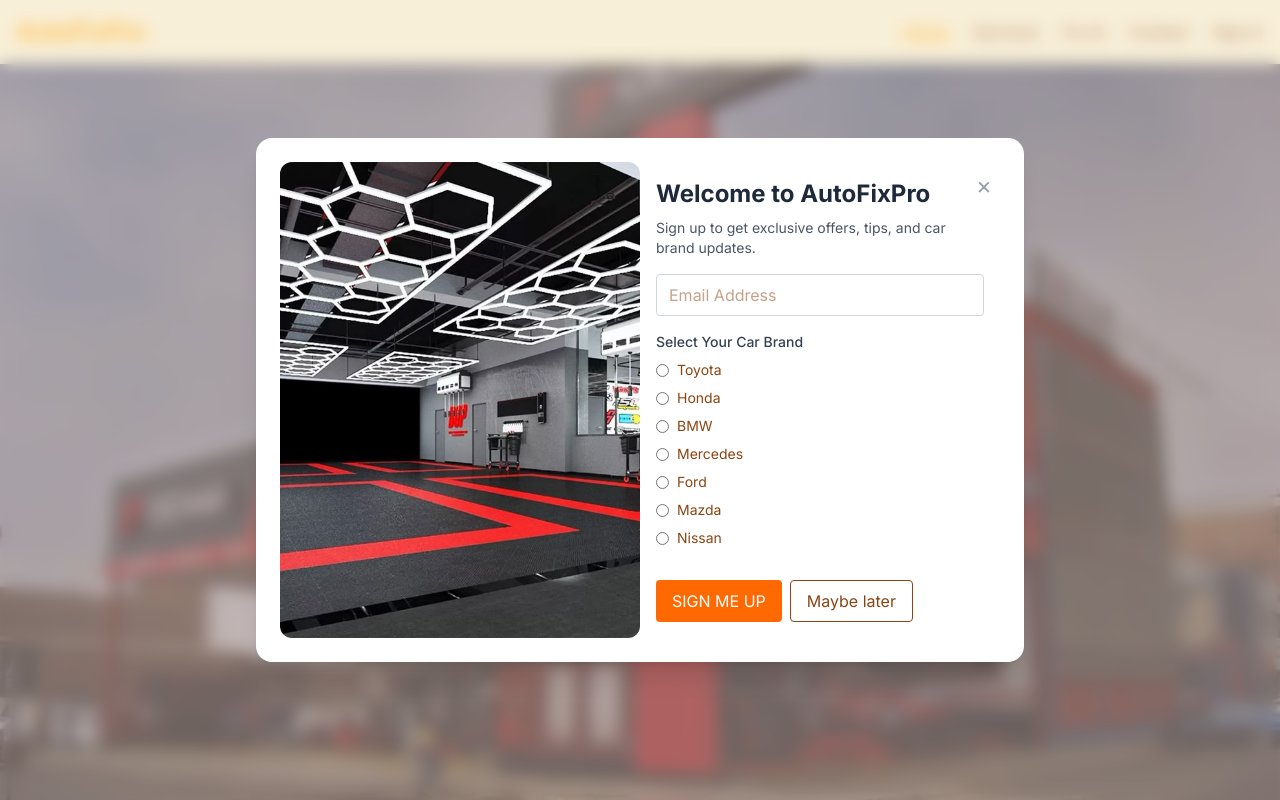
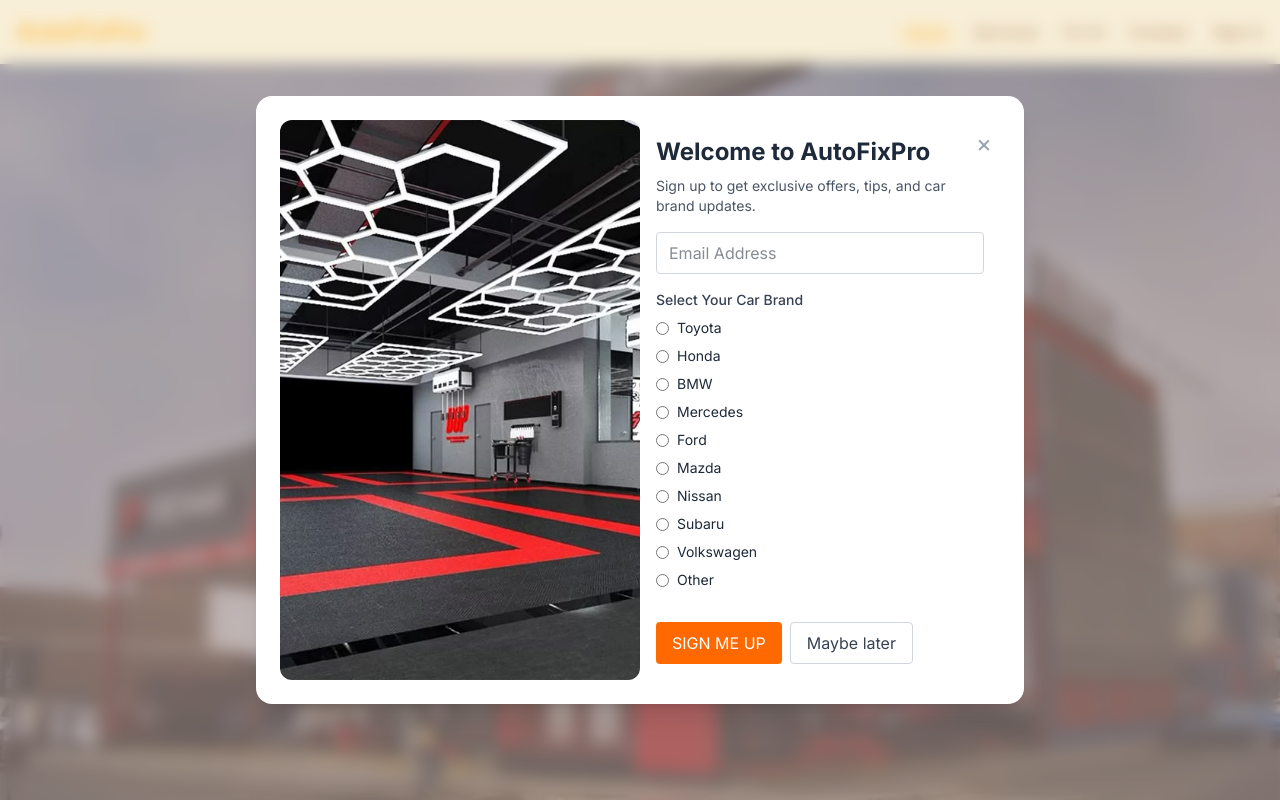
Before and after one commit to CGAJAY/AutoMate, a Next.js app in the folder frontend/: page / in a window 1280 px wide. Shown: the top 800 px of the page. Built offline with nearby package versions, Linux system fonts and the light colour scheme.

Commit message:
Updated splash image on smaller screens

```diff
--- a/frontend/app/components/SplashModal.tsx
+++ b/frontend/app/components/SplashModal.tsx
@@ -11,6 +11,9 @@
   "Ford",
   "Mazda",
   "Nissan",
+  "Subaru",
+  "Volkswagen",
+  "Other",
 ];
 
 const SplashModal = () => {
@@ -28,13 +31,13 @@
     <AnimatePresence>
       {isOpen && (
         <motion.div
-          className="fixed inset-0 bg-white/30 backdrop-blur-sm flex justify-center items-center z-50"
+          className="fixed inset-0 bg-white/30 dark:bg-black/30 backdrop-blur-sm flex justify-center items-center z-50"
           initial={{ opacity: 0 }}
           animate={{ opacity: 1 }}
           exit={{ opacity: 0 }}
         >
           <motion.div
-            className="bg-white rounded-2xl shadow-xl p-6 w-[90%] max-w-3xl md:flex overflow-hidden relative"
+            className="bg-white dark:bg-gray-900 rounded-2xl shadow-xl p-6 w-[90%] max-w-3xl md:flex overflow-hidden relative"
             initial={{ opacity: 0, y: -30 }}
             animate={{ opacity: 1, y: 0 }}
             exit={{ opacity: 0, y: 20 }}
@@ -53,31 +56,34 @@
             <div className="md:w-1/2 p-4 flex flex-col justify-between relative">
               <button
                 onClick={close}
-                className="absolute top-2 right-2 text-2xl text-gray-400 hover:text-gray-700"
+                className="absolute top-2 right-2 text-2xl text-gray-400 hover:text-gray-700 dark:text-gray-300 dark:hover:text-white"
               >
                 &times;
               </button>
 
               <div>
-                <h2 className="text-2xl font-bold text-gray-800 mb-2">
+                <h2 className="text-2xl font-bold text-gray-800 dark:text-white mb-2">
                   Welcome to AutoFixPro
                 </h2>
-                <p className="text-sm text-gray-600 mb-4">
+                <p className="text-sm text-gray-600 dark:text-gray-300 mb-4">
                   Sign up to get exclusive offers, tips, and car brand updates.
                 </p>
 
                 <input
                   type="email"
                   placeholder="Email Address"
-                  className="w-full border border-gray-300 px-3 py-2 rounded mb-4"
+                  className="w-full border border-gray-300 dark:border-gray-600 bg-white dark:bg-gray-800 text-gray-900 dark:text-white px-3 py-2 rounded mb-4"
                 />
 
-                <label className="text-sm font-medium text-gray-700 block mb-2">
+                <label className="text-sm font-medium text-gray-700 dark:text-gray-200 block mb-2">
                   Select Your Car Brand
                 </label>
                 <div className="space-y-2 mb-4 text-sm">
                   {carBrands.map((brand) => (
-                    <label key={brand} className="flex items-center">
+                    <label
+                      key={brand}
+                      className="flex items-center text-gray-800 dark:text-gray-100"
+                    >
                       <input
                         type="radio"
                         name="brand"
@@ -98,7 +104,7 @@
                 </button>
                 <button
                   onClick={close}
-                  className="border px-4 py-2 rounded hover:bg-gray-100"
+                  className="border border-gray-300 dark:border-gray-600 px-4 py-2 rounded text-gray-700 dark:text-white hover:bg-gray-100 dark:hover:bg-gray-800"
                 >
                   Maybe later
                 </button>
```
